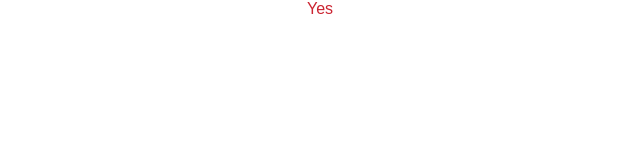
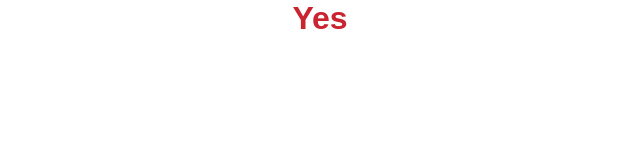
Before and after one commit to apokusin/iskrisbusy, a plain HTML site: page index.html in a window 1280 px wide. Shown: the whole page, without its empty margins (320-960 px from the left). Drawn offline with Linux system fonts and the light colour scheme.

Commit message:
Update index.html

```diff
--- a/index.html
+++ b/index.html
@@ -1,9 +1,10 @@
 <head>
   <style>
+    * { margin: 0; padding: 0; }
     html, body { width: 100%; height: 100%; }
   </style>
 </head>
 
-<div style="position: fixed; top: 0; left: 0; right: 0; bottom 0; font-family: sans-serif; color: #CB2431; text-align: center; display: flex; align-content: middle; justify-content: center;">
+<h1 style="position: fixed; top: 0; left: 0; right: 0; bottom 0; font-family: sans-serif; color: #CB2431; text-align: center; display: flex; align-content: middle; justify-content: center;">
   Yes
-</div>
+</h1>
```
